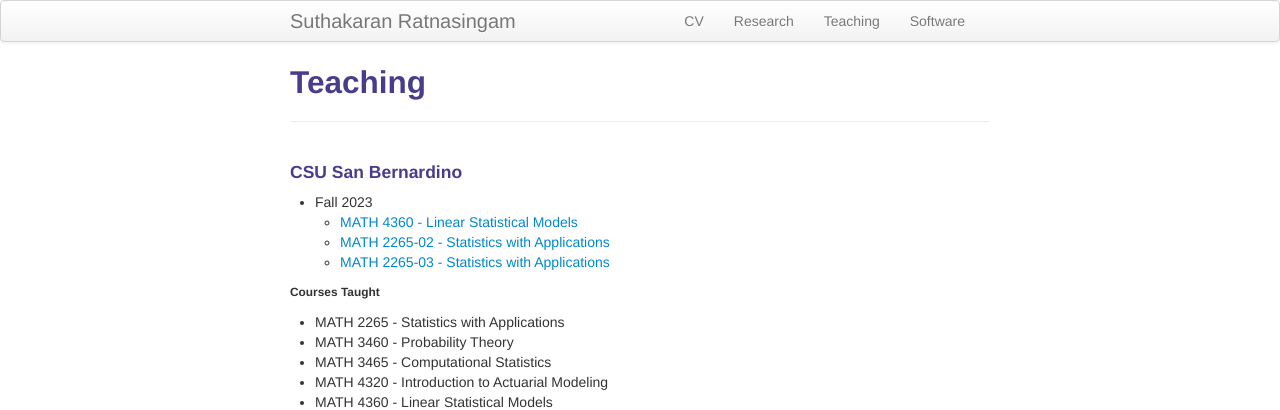
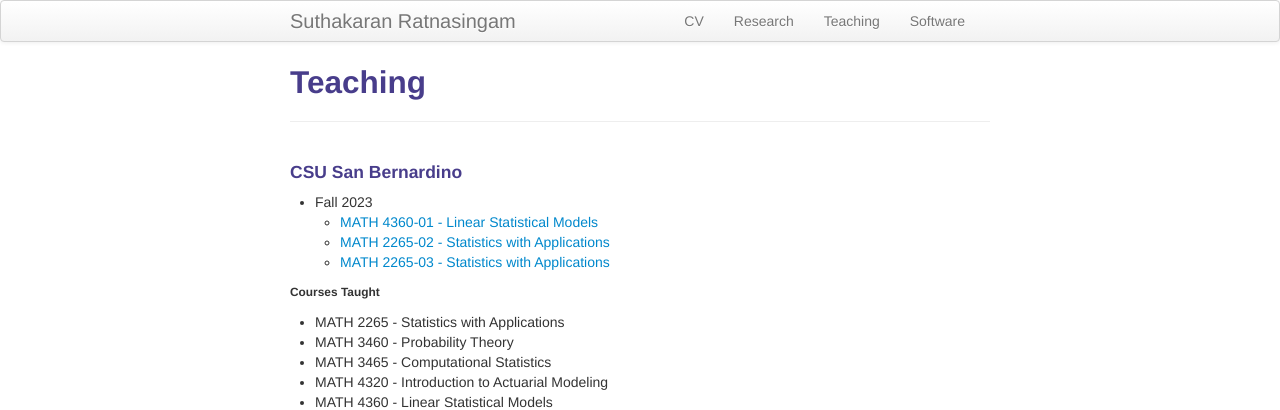
Before and after one commit to suthakaranr/suthakaranr.github.io, a Jekyll site: the page built from pages/Teaching.md, in a window 1280 px wide. Shown: the top 410 px of the page. Built offline with Jekyll 4.4.1, drawn with Linux system fonts in a browser that asks for light colours.

Commit message:
Update Teaching.md

```diff
--- a/pages/Teaching.md
+++ b/pages/Teaching.md
@@ -5,7 +5,7 @@ description: Suthakaran's teaching portfolio
 ---
 #### CSU San Bernardino
 * Fall 2023
-   * <a style="text-decoration:none" href="../pages/LinStatMod.html" target="_blank" rel="noopener noreferrer">MATH 4360 - Linear Statistical Models
+   * <a style="text-decoration:none" href="../pages/LinStatMod.html" target="_blank" rel="noopener noreferrer">MATH 4360-01 - Linear Statistical Models
    * <a style="text-decoration:none" href="../pages/StatApp.html" target="_blank" rel="noopener noreferrer">MATH 2265-02 - Statistics with Applications
    * <a style="text-decoration:none" href="../pages/StatApp.html" target="_blank" rel="noopener noreferrer">MATH 2265-03 - Statistics with Applications </a>
 
```
